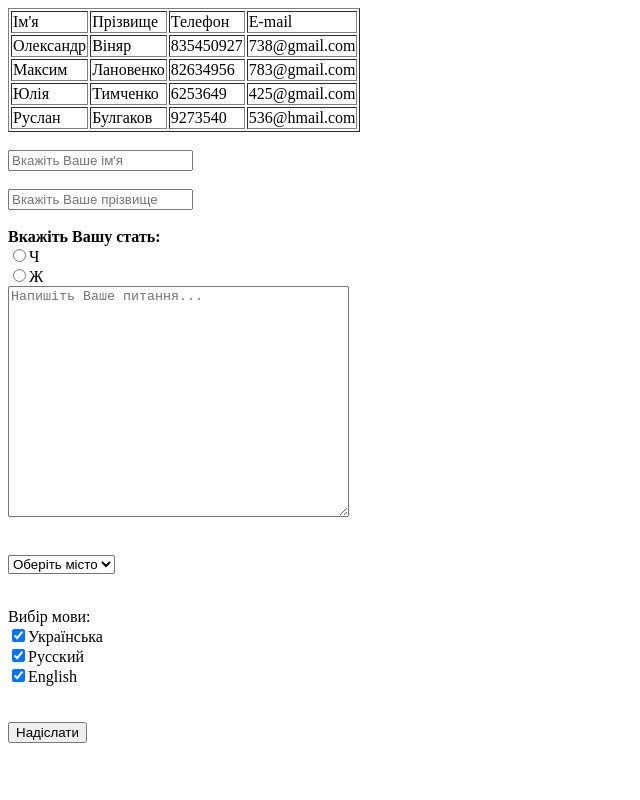
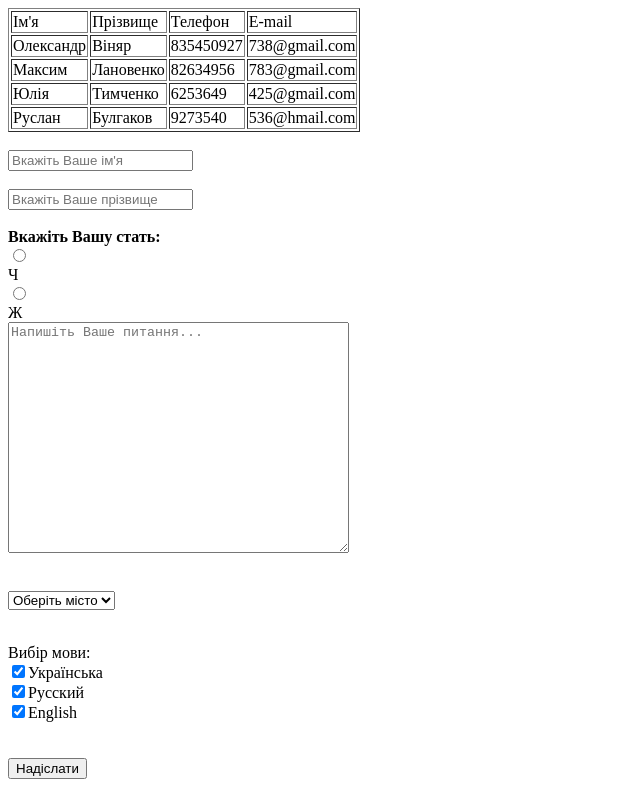
Before and after one commit to christina-sokyrko/Hometask-html, a plain HTML site: page index.html in a window 1280 px wide. Shown: the whole page, without its empty margins (0-640 px from the left). Drawn offline with Linux system fonts and the light colour scheme.

Commit message:
Update index.html

```diff
--- a/index.html
+++ b/index.html
@@ -18,8 +18,8 @@
         <br/>
         <b>Вкажіть Вашу стать:</b>
         <br/>
-        <form><input name = "gender" type = "radio"><nobr/></form><label for = "gender">Ч</label>
-        <form><input name = "gender" type = "radio"><nobr/></form><label for = "gender">Ж</label>
+        <form><input name = "gender" type = "radio"></form><label for = "gender">Ч</label>
+        <form><input name = "gender" type = "radio"></form><label for = "gender">Ж</label>
         <br/>
         <form><textarea rows = "15" cols = "40" placeholder = "Напишіть Ваше питання..."></textarea></form>
         <br/>
```
